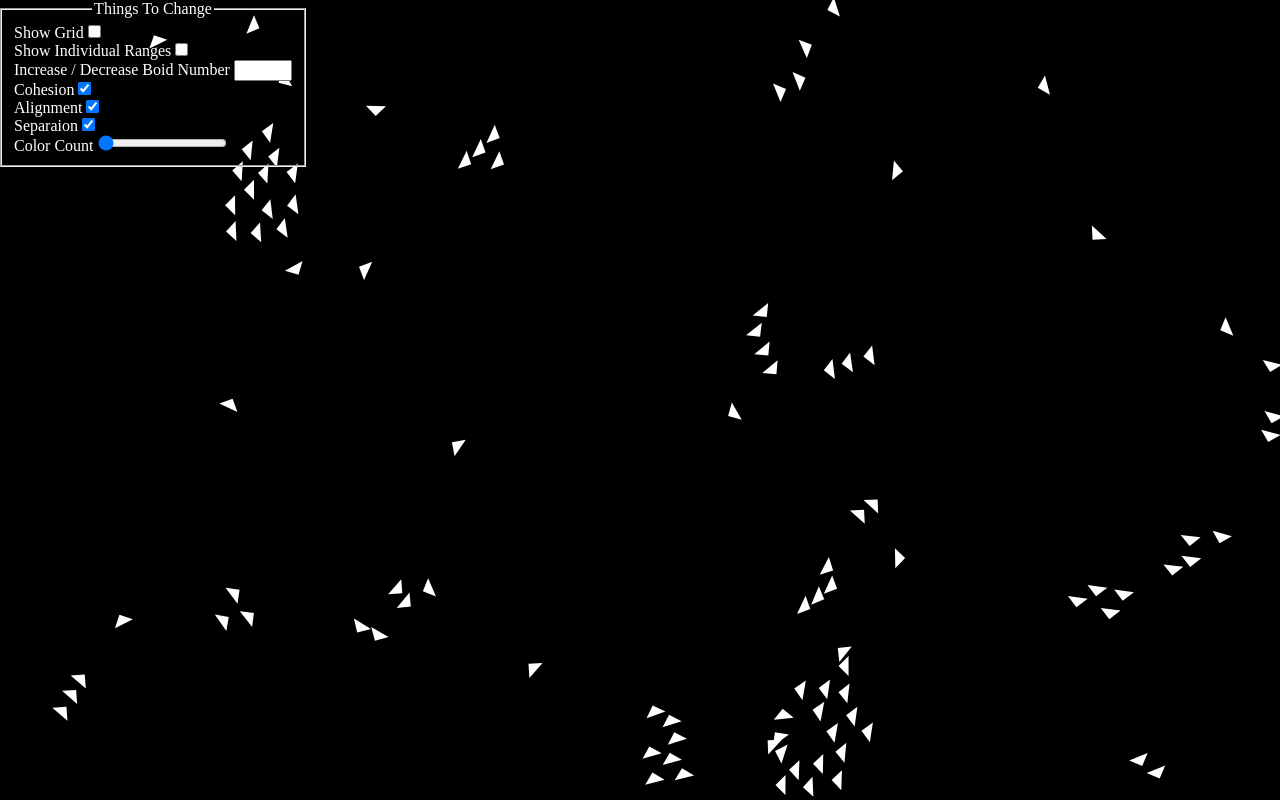
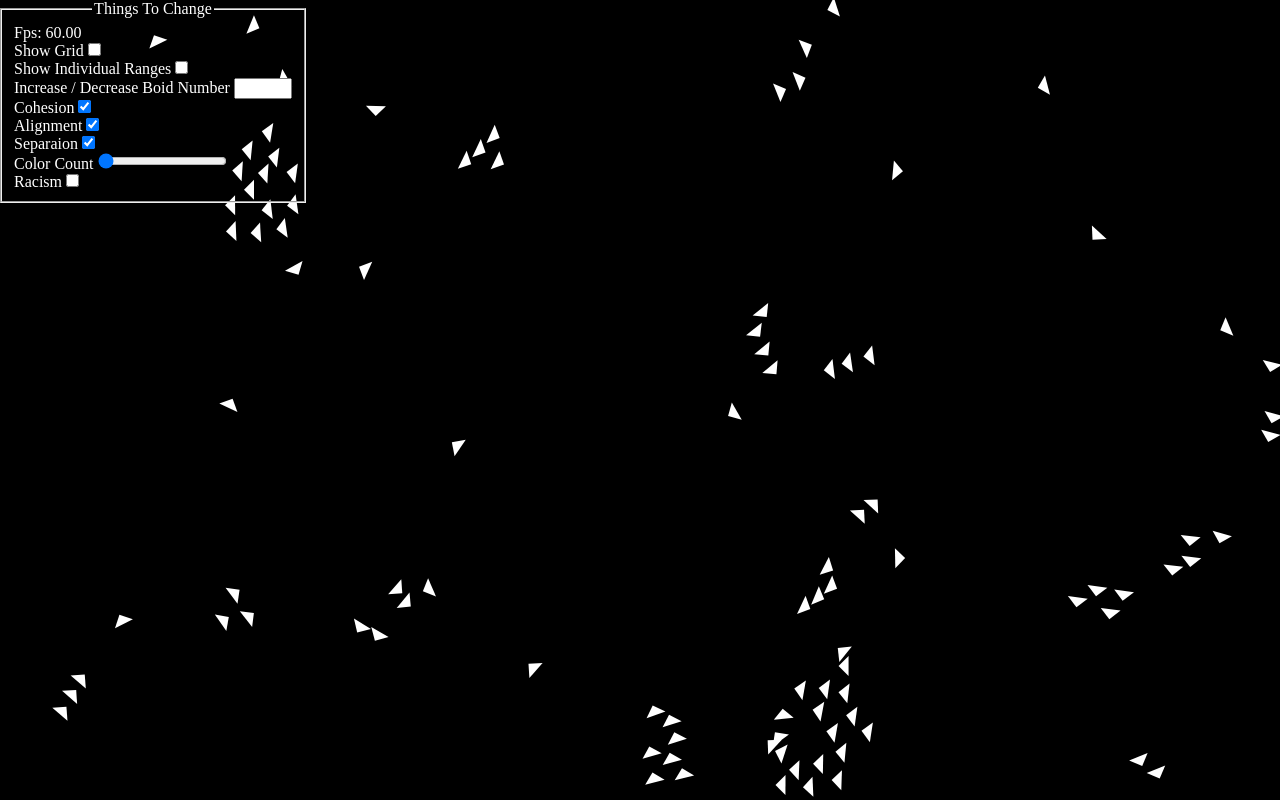
Before and after one commit to Turboblider55/Random_Things, a plain HTML site: page index.html in a window 1280 px wide. Drawn offline with Linux system fonts and the light colour scheme.

Commit message:
Racism like behaviour is added, not working properly

```diff
--- a/Boids.js
+++ b/Boids.js
@@ -83,14 +83,20 @@ class Boid{
 
         //console.log(new vec2(avg.x,avg.y))
     }
-    Cohesion(OtherBoids){
+    Cohesion(OtherBoids,Racism){
         if(!OtherBoids.length > 0)
         return;
 
         let avgPos = new vec2(0,0);
 
         for(let Boid of OtherBoids){
-            avgPos.Add(Boid.pos);
+            let value = new vec2(Boid.pos.x,Boid.pos.y);
+            if(Racism){
+                if(Boid.ColorValue != this.ColorValue){
+                    value.Mul(-1.0);
+                }
+            }
+            avgPos.Add(value);
         }
         avgPos.Div(OtherBoids.length)
         avgPos.Sub(this.pos);
--- a/Data_Structures.js
+++ b/Data_Structures.js
@@ -76,7 +76,7 @@ class QuadTree{
                 child.query(range,list);
             }
         }
-        else if(this.boundries.intersect(range)){
+        else{
             for(let dat of this.Data){
                 //window.count++;
                 if(range.contains(dat.pos) && (range.x != dat.pos.x && range.y != dat.pos.y))
--- a/index.html
+++ b/index.html
@@ -30,6 +30,7 @@
     <form action="" id="Tooner">
         <fieldset>
         <legend>Things To Change</legend>
+            <p id="FPS">Fps: </p>
             <div>
                 <label for="grid">Show Grid</label>
                 <input type="checkbox" name="grid" id="grid" onclick="SwitchGrid(1)">
@@ -58,6 +59,10 @@
                 <label for="separation">Color Count</label>
                 <input type="range" name="colorcount" id="colorcount" onchange="SwitchGrid(7)" min="1" max="5" value="1">
             </div>
+            <div>
+                <label for="racism">Racism</label>
+                <input type="checkbox" name="racism" id="racism" oninput="SwitchGrid(8)">
+            </div>
         </fieldset>
     </form>
     <canvas></canvas>
--- a/main.js
+++ b/main.js
@@ -13,7 +13,7 @@ let CohesionIsOn = true;
 let AlignmentIsOn = true;
 let SeparationIsOn = true;
 
-let RacismLevel = 1.0; // This means, there is no racism, annd as the value goes down, the racism increases
+let Racism = false;
 
 let DiffColorCount = 1.0; // By default, it is one, every boid is white
 const Colors = ["white","red","green","blue","yellow"];
@@ -21,6 +21,7 @@ let range;
 let Points = [];
 let DeltaTime, CurrentTime, PrevTime = 0;
 
+const FpsLocation = document.querySelector('#FPS')
 const SwitchGrid = (num)=> {
     switch(num){
         case 1: GridIsOn ? GridIsOn = false : GridIsOn = true; break;
@@ -30,6 +31,7 @@ const SwitchGrid = (num)=> {
         case 5: AlignmentIsOn ? AlignmentIsOn = false : AlignmentIsOn = true; break;
         case 6: SeparationIsOn ? SeparationIsOn = false : SeparationIsOn = true; break;
         case 7: DiffColorCount = document.querySelector('#colorcount').value; CreateRandomColors(); break;
+        case 8: Racism ? Racism = false: Racism = true; DiffColorCount == 1 && alert('Racism only works with multiple colors'); break;;
     }
 }
 
@@ -95,6 +97,7 @@ let loop = () =>{
     //console.log(DeltaTime)
     PrevTime = CurrentTime;
 
+    FpsLocation.innerHTML = `Fps: ${(1.0 / DeltaTime).toFixed(2)}`
     // for(let i of Points){
     //     i.AddVelocity(DeltaTime);
     //     i.CheckCollision();
@@ -134,7 +137,7 @@ let loop = () =>{
         //boid.flock(points);
         SeparationIsOn && boid.Separation(points);
         AlignmentIsOn && boid.Alignment(points);
-        CohesionIsOn && boid.Cohesion(points);
+        CohesionIsOn && boid.Cohesion(points,Racism);
 
         boid.Update(DeltaTime);
         boid.Border(0,Width,0,Height);
```
